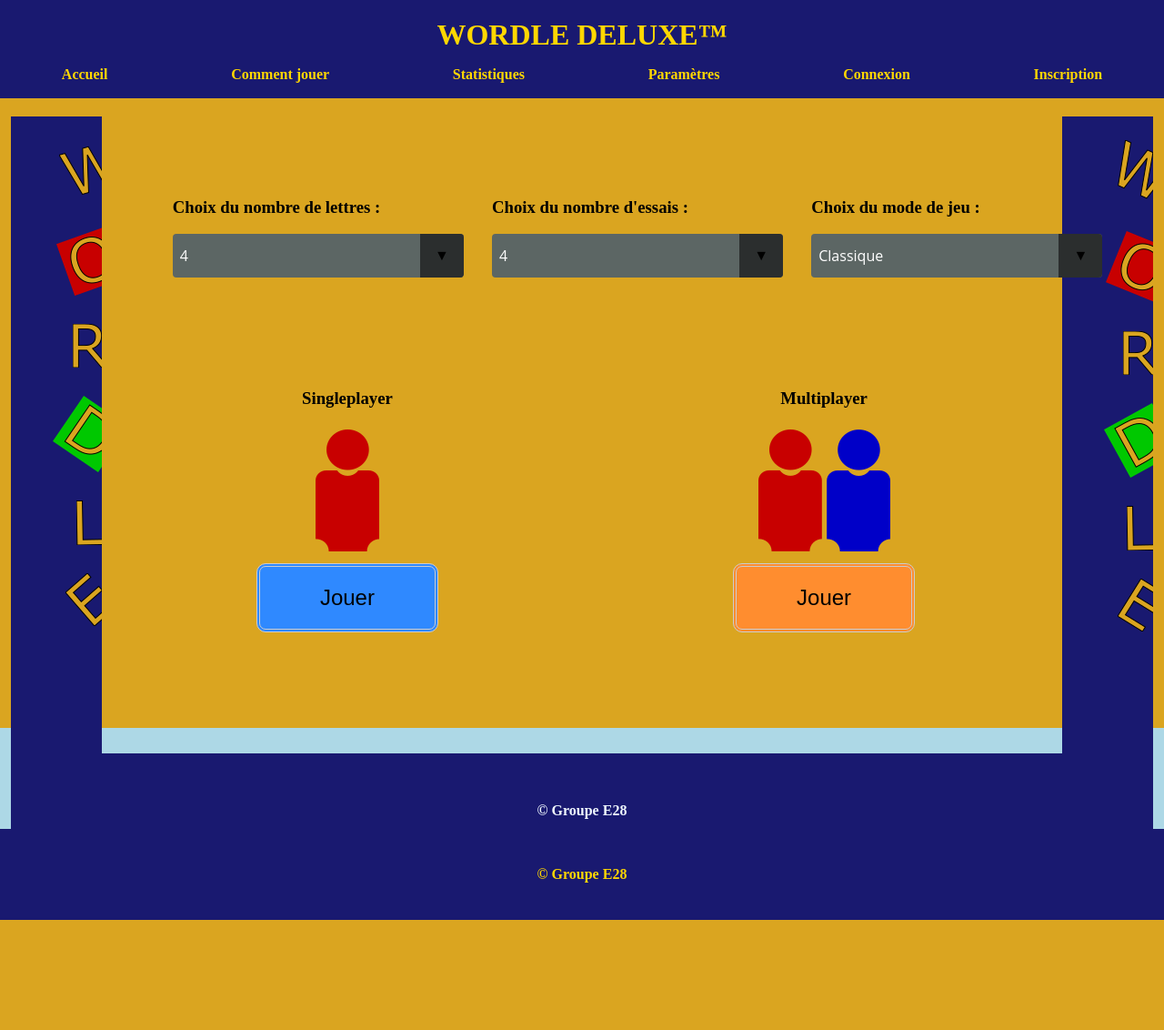
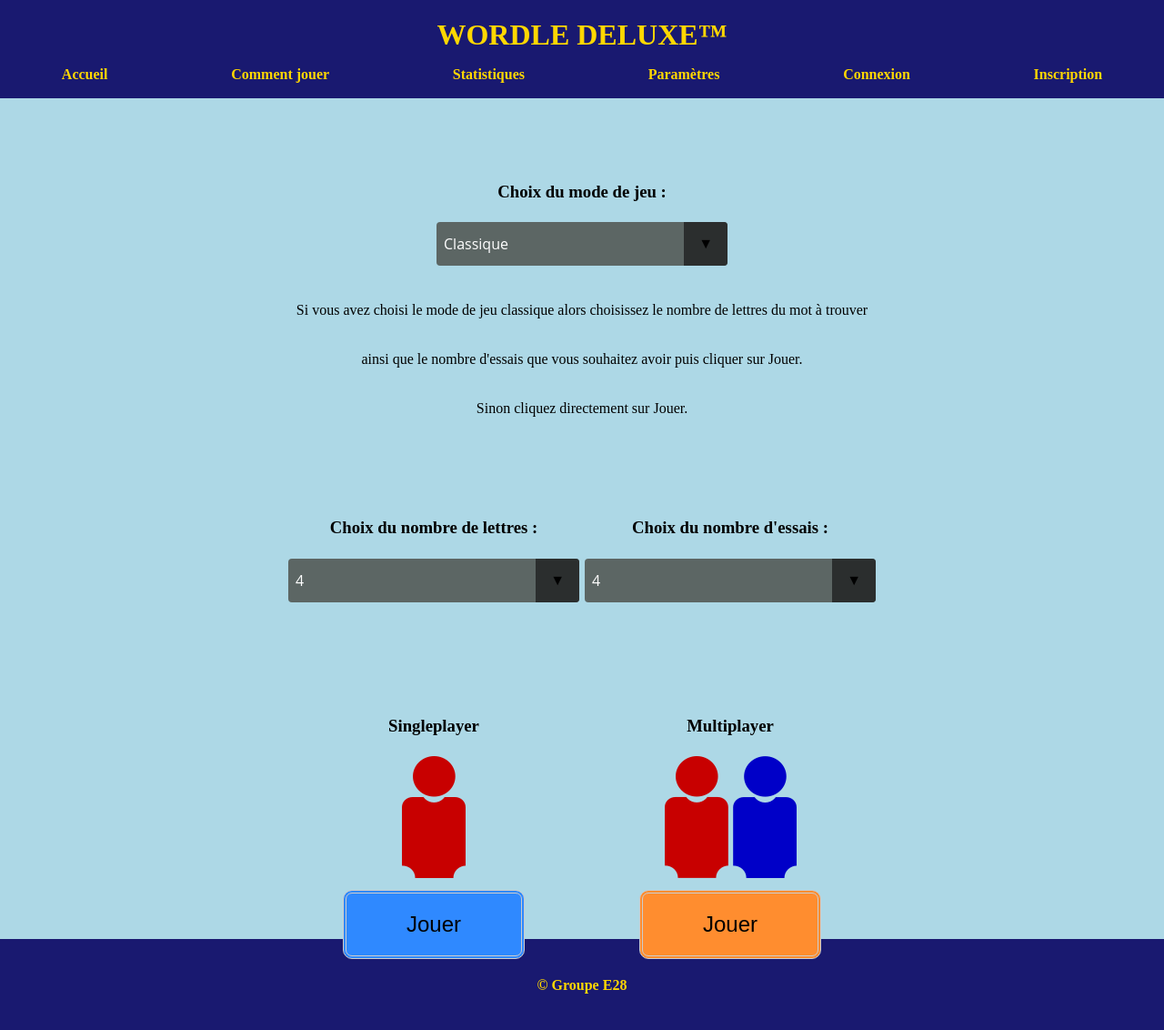
Before and after one commit to adrienchristiaen/WordleSolveurWeb, a Flask app: page /parametres in a window 1280 px wide. Shown: the whole page at 91% size. Before the commit the page ends 1011 px from the top, so only its background shows below. Run offline with Flask 2, Linux system fonts and the light colour scheme.

Commit message:
V2 CSS parametres + correction bug bandeau inf

```diff
--- a/web/static/parametres.css
+++ b/web/static/parametres.css
@@ -1,52 +1,8 @@
-/*=========================Général=========================*/
-body
-{
-    background-color: goldenrod;
-}
-/*=========================================================*/
-
-
-
-/*========================Bandeau_sup======================*/
-header
-{
-    background-color:midnightblue;
-    margin-left: -8px;
-    margin-right: -8px;
-    margin-top: -12px;
-    height: 125px;
-    display:flex;
-    align-items:center; /*Centre au centre(milieu) verticalement*/
-    justify-content:flex-start; /*Centre au début horizontalement*/
-}
-
-.titre
-{
-    color: aliceblue;
-    margin-left: auto;
-    margin-right: auto;
-}
-/*=========================================================*/
-
-
-/*=======================Corps_page========================*/
-.general
-{
-    text-align:center!important;
-    padding-bottom:1.5rem;
-    padding-top:1.5rem;
-    min-height:100vh;
-    color:white;
-    flex:none;
-    /*width:25%;*/
-}
-
 .corps
 {
-    display:flex;
-    align-items: flex-start;
-    justify-content: space-between;
-    margin-left:-8px;
+    width: 100%;
+    display: flex;
+    justify-content: center;
 }
 
 /*=======================Barre_cotes========================*/
@@ -107,39 +63,40 @@ header
 }
 /*=========================================================*/
 
-.corps_sans_barres
+
+/*=======================Barres_défilantes=================*/
+
+.choix_mode_jeu
 {
-    width:84%;
-    margin-right: -8px;
+    width:100%;
+    text-align: center;
+    margin-top:50px;
 }
 
-/*=======================Barres_défilantes=================*/
-.choix
+
+
+.option_classique
 {
     width:100%;
     margin-top: 50px;
-    margin-left: 70px;
+    text-align: center;
     display:flex;
     align-items: flex-start;
     justify-content: space-between;
 }
+
 .choix_nblettres
 {
-    width:33%;
+    width:50%;
     margin-top: 20px;
 }
 
 .choix_nbessais
 {
-    width:33%;
+    width:50%;
     margin-top: 20px;
 }
 
-.choix_mode_jeu
-{
-    width:33%;
-    margin-top: 20px;
-}
 
 
 /*===================Style_de_la_barre==================*/
--- a/web/templates/parametres.html
+++ b/web/templates/parametres.html
@@ -6,21 +6,57 @@
 {% block body %}
 <body>
     <div class="corps">
-        <div class="barre_gauche">
-            <table class = "deco_barres">
-                <tr><td><img src="../static/W_d_g.png"></td></tr>
-                <tr><td><img src="../static/O_d_g.png"></td></tr>
-                <tr><td><img src="../static/R_d_g.png"></td></tr>
-                <tr><td><img src="../static/D_d_g.png"></td></tr>
-                <tr><td><img src="../static/L_d_g.png"></td></tr>
-                <tr><td><img src="../static/E_d_g.png"></td></tr>
+        <form method="POST" action="/parametres">
+            <div class = "choix_mode_jeu">
+                <table>
+                    <tr>
+                        <td>
+                            <h3>Choix du mode de jeu  :</h3>
+                        </td>
+                    </tr>
+                    <tr>
+                        <td>
+                            <div class="select">
+                                <select name="select_mode_de_jeu" required>
+                                    <option value="classique" >Classique</option>
+                                    <option value="clm" >Contre la montre</option>
+                                    <option value="survie" >Survie</option>
+                                    <option value="big50" >Big 50</option>
+                                </select>
+                            </div>
+                        </td>
+                    </tr>
+                </table>
+                <table>
+                    <tr>
+                        <td>
+                            <br><p>Si vous avez choisi le mode de jeu classique alors choisissez le nombre de lettres du mot à trouver </p>
+                        </td>
+                    </tr>
+                    <tr>
+                        <td>
+                            <p>ainsi que le nombre d'essais que vous souhaitez avoir puis cliquer sur Jouer.</p>
+                        </td>
+                    </tr>
+                    <tr>
+                        <td>
+                            <p>Sinon cliquez directement sur Jouer.</p>
+                        </td>
+                    </tr>
+
                 </table>
             </div>
-        <div class = "corps_sans_barres">
-            <form method="POST" action="/parametres">
-                <div class ="choix">
+
+            <div class = "option_classique">
                 <div class = "choix_nblettres">
+                    <table>
+                        <tr>
+                            <td>
                                 <h3>Choix du nombre de lettres  :</h3>
+                            </td>
+                        </tr>
+                        <tr>
+                            <td>
                                 <div class="select">
                                     <select name="select_lettres" required>
                                         <option value="4" >4</option>
@@ -30,9 +66,19 @@
                                         <option value="8" >8</option>
                                     </select>
                                 </div>
+                            </td>
+                        </tr>
+                    </table>
                 </div>
                 <div class = "choix_nbessais">
+                    <table>
+                        <tr>
+                            <td>
                                 <h3>Choix du nombre d'essais  :</h3>
+                            </td>
+                        </tr>
+                        <tr>
+                            <td>
                                 <div class="select">
                                     <select name="select_essais" required>
                                         <option value="4" >4</option>
@@ -42,17 +88,9 @@
                                         <option value="8" >8</option>
                                     </select>
                                 </div>
-                    </div>
-                    <div class = "choix_mode_jeu">
-                        <h3>Choix du mode de jeu  :</h3>
-                        <div class="select">
-                            <select name="select_mode_de_jeu" required>
-                                <option value="classique" >Classique</option>
-                                <option value="clm" >Contre la montre</option>
-                                <option value="survie" >Survie</option>
-                                <option value="big50" >Big 50</option>
-                            </select>
-                        </div>
+                            </td>
+                        </tr>
+                    </table>
                 </div>
             </div>
             <div class ="nombre_joueur">
@@ -73,21 +111,4 @@
             </div>
         </form>
     </div>
-        <div class="barre_droite">
-            <table class = "deco_barres">
-                <tr><td><img src="../static/W_d_d.png"></td></tr>
-                <tr><td><img src="../static/O_d_d.png"></td></tr>
-                <tr><td><img src="../static/R_d_d.png"></td></tr>
-                <tr><td><img src="../static/D_d_d.png"></td></tr>
-                <tr><td><img src="../static/L_d_d.png"></td></tr>
-                <tr><td><img src="../static/E_d_d.png"></td></tr>
-            </table>
-        </div>
-    </div>
-
-    <footer>
-        <div class='dev'>
-            <h4>&copy Groupe E28</h4>
-        </div>
-    </footer>
 {% endblock %}
```
Lines whose indentation alone changed are shown as unchanged.
